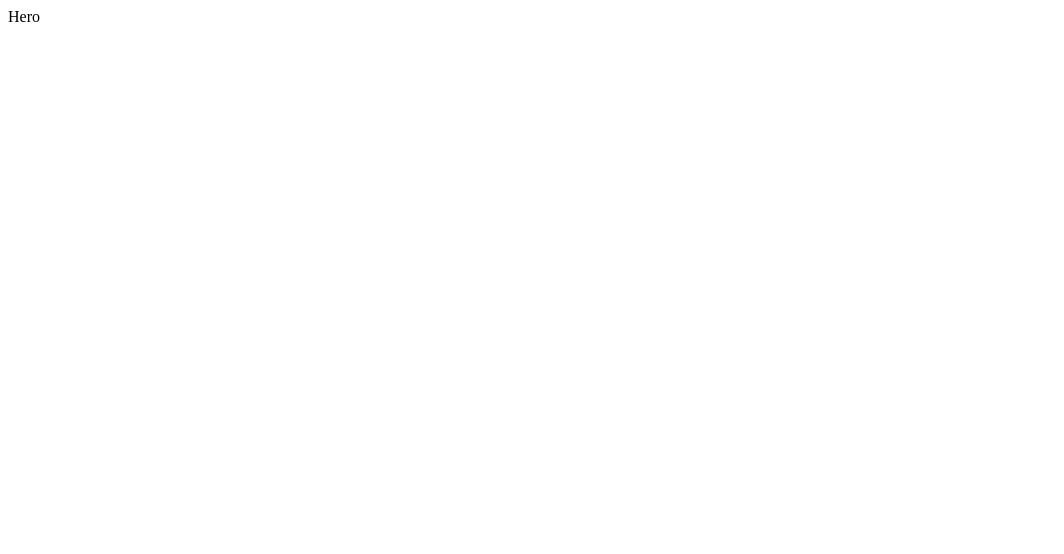
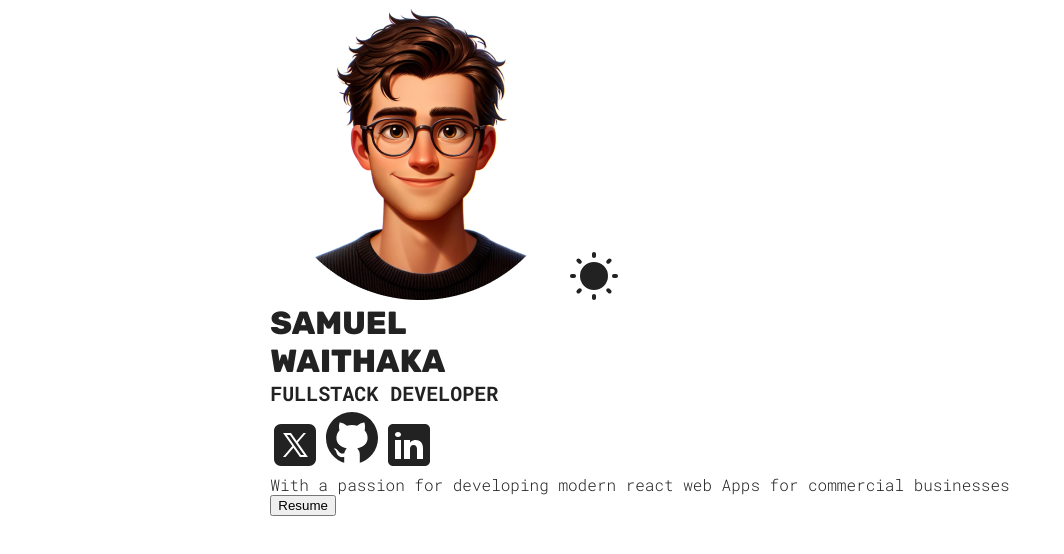
Before and after one commit to Sam-Waithaka/portfolio, a React (Vite) app: page / in a window 1280 px wide. Shown: the top 554 px of the page, without its empty margins (0-1064 px from the left). Built offline with nearby package versions, Linux system fonts and the light colour scheme.

Commit message:
Landing page and Styling

```diff
--- a/index.html
+++ b/index.html
@@ -2,7 +2,7 @@
 <html lang="en">
   <head>
     <meta charset="UTF-8" />
-    <link rel="icon" type="image/svg+xml" href="/public/favicon.ico" />
+    <link rel="icon" type="image/svg+xml" href="/favicon.ico" />
     <meta name="viewport" content="width=device-width, initial-scale=1.0" />
     <link rel="preconnect" href="https://fonts.googleapis.com">
     <link rel="preconnect" href="https://fonts.gstatic.com" crossorigin>
--- a/src/App.css
+++ b/src/App.css
@@ -0,0 +1,75 @@
+:root {
+    --background-color: #fff;
+    --btn-color: #0987f2;
+    --btn-text-color: #fff;
+    --project-card-bg: #ffffff00;
+    --text-color: #222;
+    --form-text-color: #555;
+    --footer-text-color: #888;
+  }
+
+  [data-theme='dark'] {
+    --background-color: #222;
+    --btn-color: #fff;
+    --btn-text-color: #222;
+    --project-card-bg: #fff;
+    --text-color: #fff;
+    --form-text-color: #fff;
+    --footer-text-color: #bbb;
+  }
+
+  body {
+    background-color: var(--background-color);
+    display: flex;
+    justify-content: center;
+    margin: 0 auto 60px;
+  }
+
+  #root {
+    display: flex;
+    flex-direction: column;
+    gap: 60px;
+  }
+
+  h1,
+  h2,
+  h3,
+  p {
+    color: var(--text-color);
+    margin: 0;
+    padding: 0;
+  }
+
+  h2,
+  h3,
+  p {
+    font-family: 'Roboto Mono', monospace;
+  }
+
+  h1,
+  h2 {
+    text-transform: uppercase;
+  }
+
+  h2,
+  h3 {
+    font-size: 20px;
+  }
+
+  h1 {
+    font-family: 'Rubik', sans-serif;
+    font-size: 32px;
+  }
+
+  p {
+    font-size: 16px;
+    font-weight: 300;
+  }
+
+  .sectionTitle {
+    margin-bottom: 30px;
+  }
+
+  .hover {
+    cursor: pointer;
+  }
--- a/src/App.jsx
+++ b/src/App.jsx
@@ -1,7 +1,13 @@
 import './App.css'
+import Hero from './sections/Hero/Hero'
 
 function App() {
-  return <>Hero</>
+
+  return(
+    <>
+    <Hero/>
+    </>
+    )
 }
 
 export default App
--- /dev/null
+++ b/src/common/ThemeContext.jsx
@@ -0,0 +1,26 @@
+import React, { createContext, useContext, useEffect, useState } from 'react'
+
+const ThemeContext = createContext()
+
+export const useTheme = () => useContext(ThemeContext)
+
+export const ThemeProvider = ({children}) => {
+    const [theme, setTheme] = useState(
+        () => localStorage.getItem('theme') || 'light'
+    )
+
+    useEffect(()=>{
+        document.body.setAttribute('data-theme', theme)
+        localStorage.setItem('theme', theme)
+    }, [theme])
+
+     const toggleTheme = ()=>{
+        setTheme((prevTheme) => (prevTheme === 'light'? 'dark' : 'light'))
+    }
+
+    return(
+        <ThemeContext.Provider value={{ theme, toggleTheme }}>
+            {children}
+        </ThemeContext.Provider>
+    )
+}
--- a/src/main.jsx
+++ b/src/main.jsx
@@ -5,9 +5,12 @@ import './index.css'
 
 import '@fontsource/outfit'
 import '@fontsource/roboto'
+import { ThemeProvider } from './common/ThemeContext.jsx'
 
 ReactDOM.createRoot(document.getElementById('root')).render(
   <React.StrictMode>
-    <App />
+    <ThemeProvider>
+      <App />
+    </ThemeProvider>
   </React.StrictMode>,
 )
--- /dev/null
+++ b/src/sections/Hero/Hero.jsx
@@ -0,0 +1,54 @@
+import React from 'react'
+import styles from './HeroStyles.module.css'
+import heroImg from '../../assets/hero-img.png'
+import sun from '../../assets/sun.svg'
+import moon from '../../assets/moon.svg'
+import twitterLight from '../../assets/twitter-light.svg'
+import twitterDark from '../../assets/twitter-dark.svg'
+import githubLight from '../../assets/github-light.svg'
+import githubDark from '../../assets/github-dark.svg'
+import linkedinLight from '../../assets/linkedin-light.svg'
+import linkedinDark from '../../assets/linkedin-dark.svg'
+import CV from '../../assets/cv.pdf'
+import { useTheme } from '../../common/ThemeContext'
+
+function Hero() {
+    const {theme, toggleTheme }= useTheme()
+    const themeIcon = theme === 'light' ? sun : moon
+    const twitterIcon = theme === 'light' ? twitterLight : twitterDark
+    const githubIcon = theme === 'light' ? githubLight : githubDark
+    const linkedinIcon = theme === 'light' ? linkedinLight : linkedinDark
+
+  return (
+    <section id='hero' className={ styles.container }>
+        <div className={ styles.colorModeContainer }>
+            <img className={styles.hero} src={ heroImg } alt="Profile picture of Samuel Waithaka" />
+            <img className={styles.colorMode} src={ themeIcon } alt="Color mode icon"
+                onClick={toggleTheme}/>
+        </div>
+        <div className={styles.info}>
+            <h1>
+                Samuel
+                <br />
+                Waithaka
+            </h1>
+            <h2>FullStack Developer</h2>
+            <span>
+                <a href="#" target='_blank'><img src={twitterIcon} alt="Twitter icon" /></a>
+            </span>
+            <span>
+                <a href="#" target='_blank'><img src={githubIcon} alt="Github icon" /></a>
+            </span>
+            <span>
+                <a href="#" target='_blank'><img src={linkedinIcon} alt="Linkedin icon" /></a>
+            </span>
+            <p>With a passion for developing modern react web Apps for commercial businesses</p>
+            <a href={CV} downlaod>
+                <button className='hover' >Resume</button>
+            </a>
+        </div>
+    </section>
+  )
+}
+
+export default Hero
```
Also changed, not shown: src/sections/Hero/HeroStyles.module.css (added).
